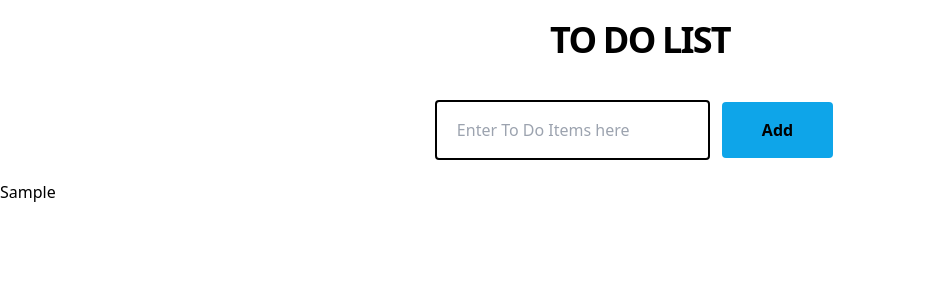
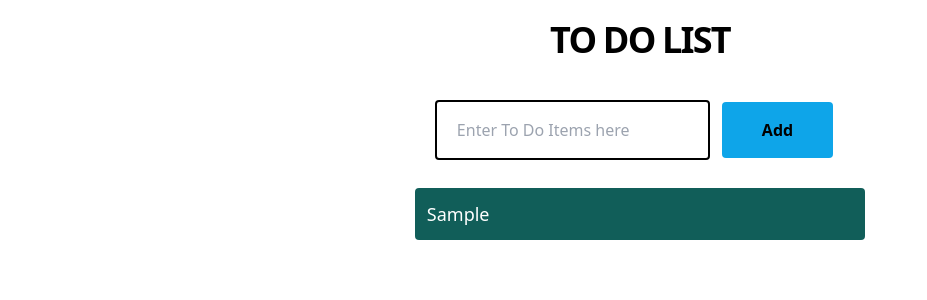
Before and after one commit to stolenfallen1/React-ToDo-App, a React (Vite) app: page / in a window 1280 px wide. Both pictures are taken after typing "Sample" into the empty fields and a click on the button "Add". Shown: the top 300 px of the page, without its empty margins (0-927 px from the left). Built offline with nearby package versions, Linux system fonts and the light colour scheme.

Commit message:
react icons and todo list styling

```diff
--- a/package.json
+++ b/package.json
@@ -13,6 +13,7 @@
     "postcss": "^8.4.23",
     "react": "^18.2.0",
     "react-dom": "^18.2.0",
+    "react-icons": "^4.8.0",
     "tailwindcss": "^3.3.2"
   },
   "devDependencies": {
--- a/src/View/TodoList.tsx
+++ b/src/View/TodoList.tsx
@@ -9,13 +9,20 @@ const TodoList = () => {
   };
 
   return (
+    <div className="flex justify-center items-center">
       <div>
         <InputForm onAdd={handleAddItem} />
         <ul>
           {items.map((item, index) => (
-          <li key={index}>{item}</li>
+            <li
+              key={index}
+              className="py-3 px-3 my-2 text-lg bg-teal-800 text-white max-w-lg rounded cursor-pointer"
+            >
+              {item}
+            </li>
           ))}
         </ul>
+      </div>
     </div>
   );
 };
```
Also changed, not shown: 1 other file (tests, documents, lock files or other folders). Lines whose indentation alone changed are shown as unchanged.
